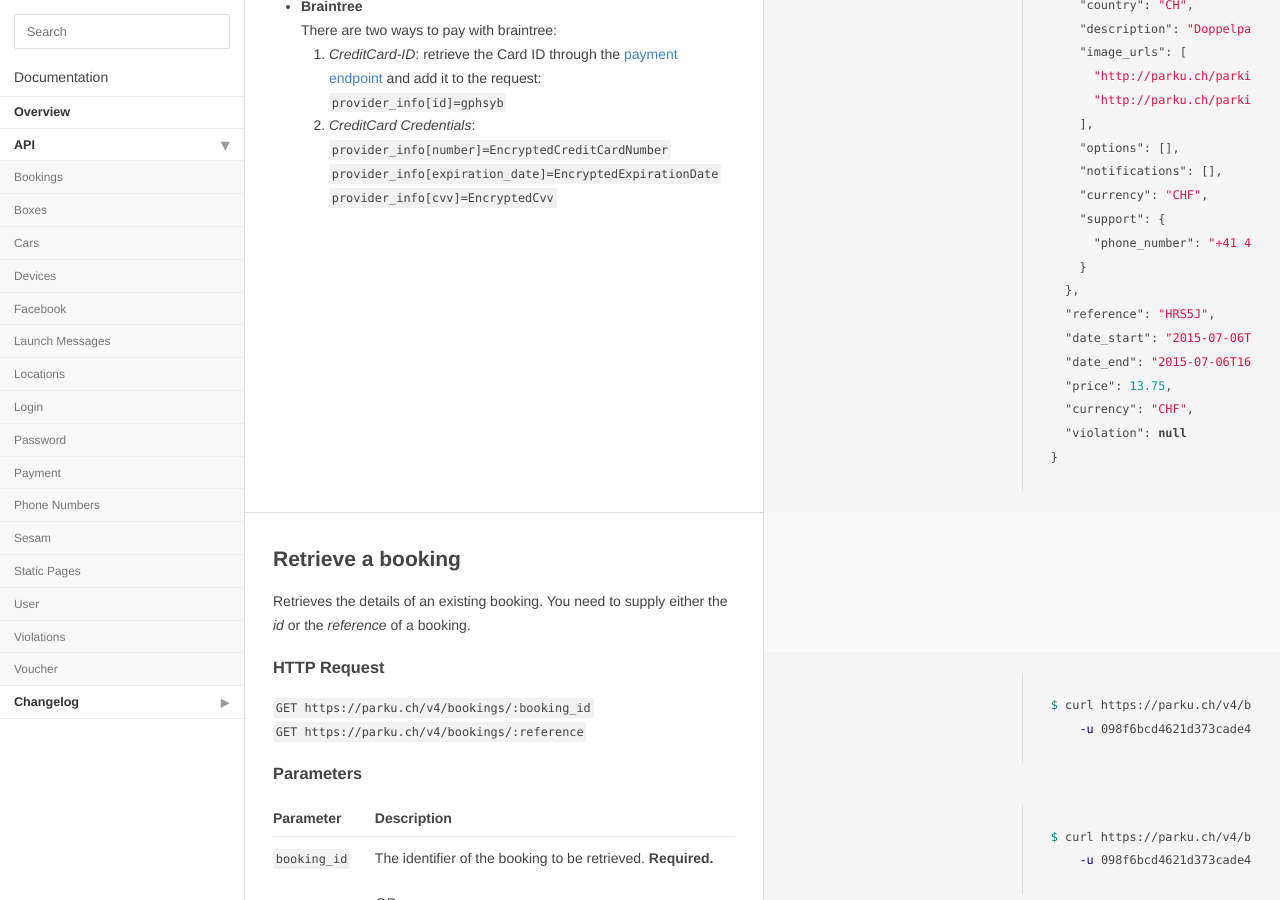
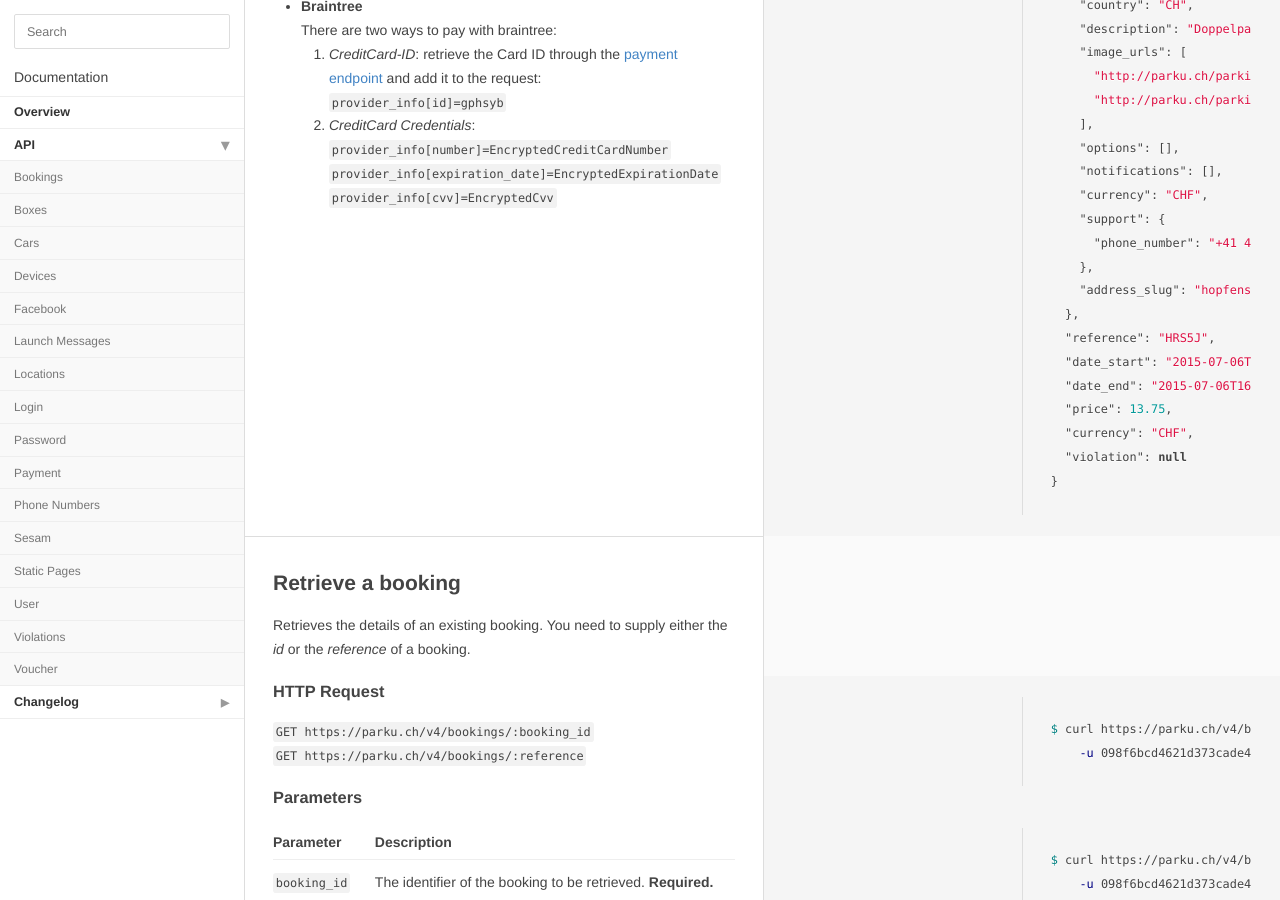
Before and after one commit to parku/docs, a Jekyll site: the page built from api/bookings.md, in a window 1280 px wide and 900 px high, scrolled down 1106 px. Built offline with Jekyll 4.4.1, drawn with Linux system fonts in a browser that asks for light colours; Markdown is read by kramdown in place of the engine named in the settings; some of the changed text lies outside the part shown.

Commit message:
Adds the address slug to all location data

```diff
--- a/api/bookings.md
+++ b/api/bookings.md
@@ -54,7 +54,8 @@ Location: {{ site.parku.api }}/bookings/005c4826-4e28-11e3-a675-d43d7eece53d
     "currency": "CHF",
     "support": {
       "phone_number": "+41 43 928 72 52"
-    }
+    },
+    "address_slug": "hopfenstrasse-20"
   },
   "reference": "HRS5J",
   "date_start": "{{ site.time | date: '%Y-%m-%d' }}T10:00:00{{ site.time | date: '%z' }}",
@@ -141,7 +142,8 @@ Status: 200 OK
     "currency": "CHF",
     "support": {
       "phone_number": "+41 43 928 72 52"
-    }
+    },
+    "address_slug": "hopfenstrasse-20"
   },
   "reference": "HRS5J",
   "date_start": "{{ site.time | date: '%Y-%m-%d' }}T10:00:00{{ site.time | date: '%z' }}",
@@ -284,7 +286,8 @@ Status: 200 OK
     "currency": "CHF",
     "support": {
       "phone_number": "+41 43 928 72 52"
-    }
+    },
+    "address_slug": "hopfenstrasse-20"
   },
   "reference": "HRS5J",
   "date_start": "{{ site.time | date: '%Y-%m-%d' }}T10:00:00{{ site.time | date: '%z' }}",
@@ -377,7 +380,8 @@ Status: 200 OK
       "currency": "CHF",
       "support": {
         "phone_number": "+41 43 928 72 52"
-      }
+      },
+      "address_slug": "hopfenstrasse-20"
     },
     "phone_number": "+493057701872",
     "reference": "HRS5J",
```
